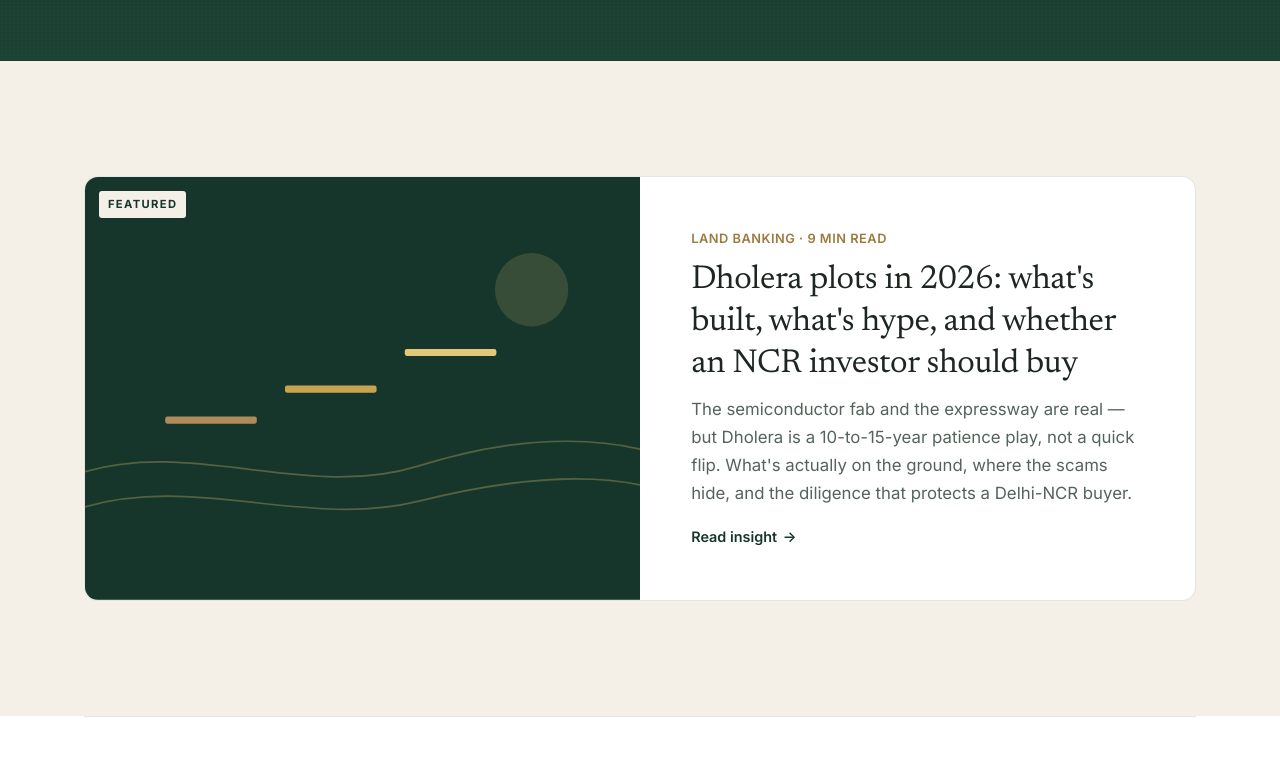
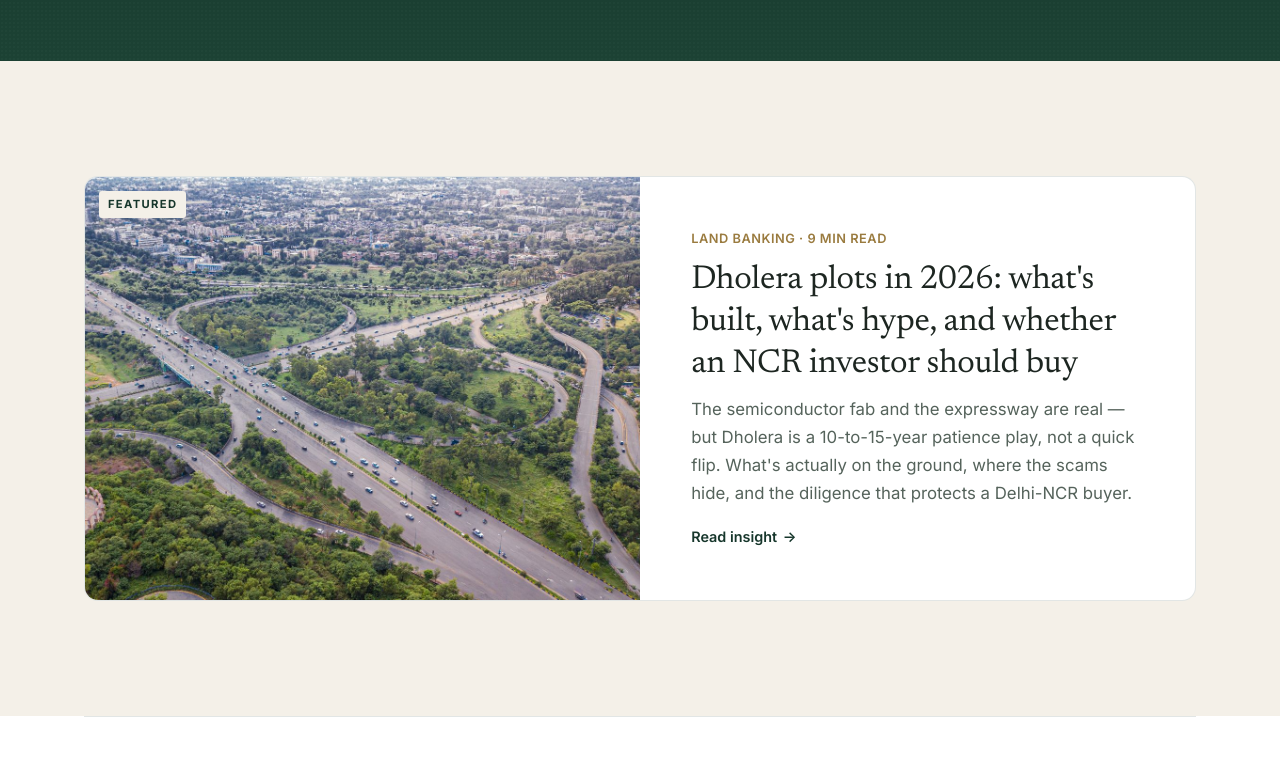
Before and after one commit to StrategyVerse/bhu-rise, a plain HTML site: page insights.html in a window 1280 px wide. Shown: the part 563-1341 px from the top of the page. Drawn offline with Linux system fonts and the light colour scheme.

Commit message:
Dholera: remove verify callout; use photo on insights featured card
Drop the "Verify before you rely" callout from the Dholera article (and
draft), and swap the insights featured card's SVG for the Dholera photo.

Co-Authored-By: Claude Opus 4.8 <noreply@anthropic.com>

```diff
--- a/insights.html
+++ b/insights.html
@@ -79,7 +79,7 @@
     <a class="article" href="dholera-plots-2026" data-reveal style="display:grid;grid-template-columns:1fr;overflow:hidden">
       <div class="feature" style="gap:0;align-items:stretch">
         <div class="article__img" style="aspect-ratio:auto;min-height:340px">
-          <svg viewBox="0 0 800 600" preserveAspectRatio="xMidYMid slice" xmlns="http://www.w3.org/2000/svg" aria-hidden="true"><rect width="800" height="600" fill="#16362B"/><g fill="none" stroke="#E4C877" stroke-opacity="0.3" stroke-width="2.4"><path d="M0 420 C160 370 320 460 480 410 S760 370 840 400"/><path d="M0 470 C160 420 320 500 480 460 S760 420 840 450"/></g><rect x="120" y="340" width="130" height="10" rx="3" fill="#B08B5A"/><rect x="290" y="296" width="130" height="10" rx="3" fill="#C9A44E"/><rect x="460" y="244" width="130" height="10" rx="3" fill="#E4C877"/><circle cx="640" cy="160" r="52" fill="#E4C877" fill-opacity="0.16"/></svg>
+          <img src="assets/img/photos/dholera-growth-corridor.jpg" alt="Aerial view of a greenfield expressway corridor winding through greenery and planned urban development">
           <span class="article__tag">Featured</span>
         </div>
         <div class="article__body" style="justify-content:center;padding:clamp(28px,4vw,56px)">
```
Also changed, not shown: dholera-plots-2026.html (+0 -2 lines).
